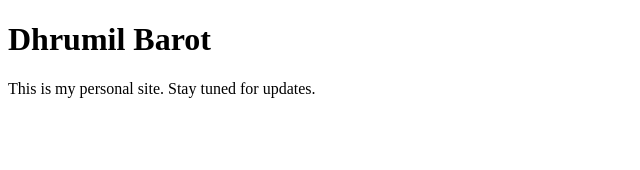
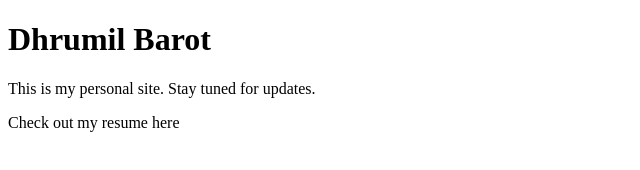
Before and after one commit to drewbarot/drewbarot.github.io, a plain HTML site: page index.html in a window 1280 px wide. Shown: the whole page, without its empty margins (0-640 px from the left). Drawn offline with Linux system fonts and the light colour scheme.

Commit message:
Added Resume, added to index.

```diff
--- a/index.html
+++ b/index.html
@@ -3,5 +3,6 @@
 <body>
 <h1>Dhrumil Barot</h1>
 <p>This is my personal site. Stay tuned for updates.</p>
+<p>Check out my resume <a= href="DrewBarot_Resume"> here</a> </p>
 </body>
 </html>
```
Also changed, not shown: 1 other file.
